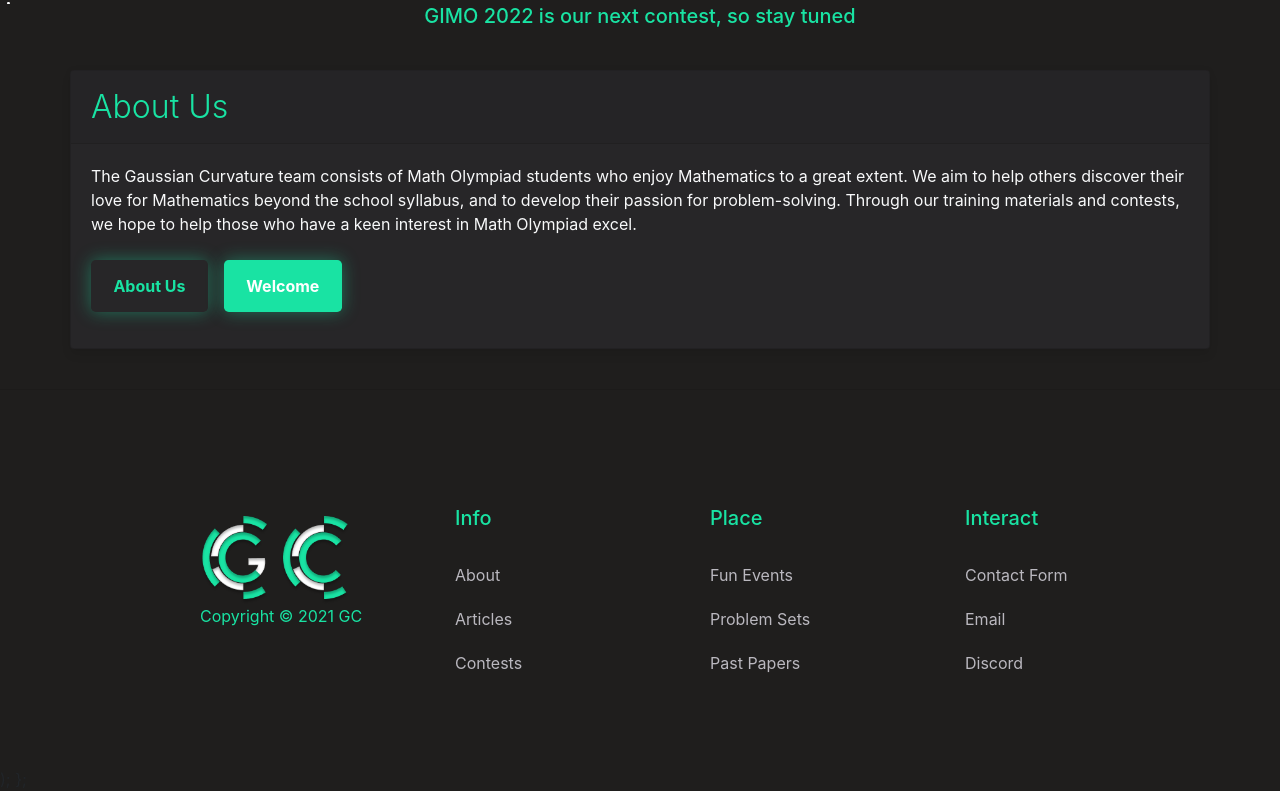
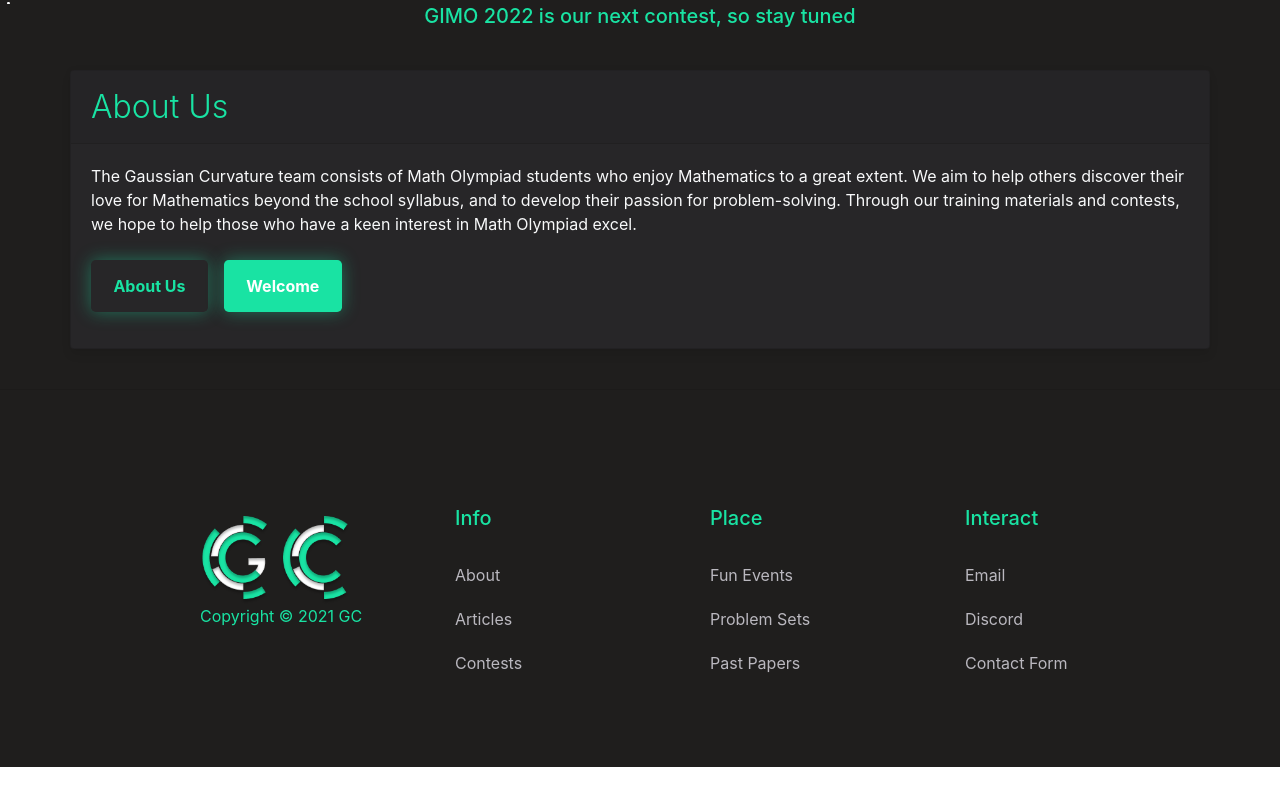
Before and after one commit to gaussiancurvolympiads/gaussiancurv, a React (Create React App) app: page / in a window 1280 px wide. Shown: the part 300-1091 px from the top of the page. After the commit the page ends 1067 px from the top, so only its background shows below. Built offline with nearby package versions, Linux system fonts and the light colour scheme.

Commit message:
Update Footer.jsx

```diff
--- a/src/components/Footer.jsx
+++ b/src/components/Footer.jsx
@@ -38,18 +38,16 @@ const Footer = ({ darkMode }) => {
           </Column>
           <Column>
             <Heading><h5>Interact</h5></Heading>
-            <FooterLink href="https://gcurvature.vercel.app/contact">Contact Form</FooterLink>
-            <FooterLink href="gaussiancurv180@gmail.com">Email</FooterLink>
-            <FooterLink href="https://discord.gg/yTKuF9GUtP">Discord</FooterLink>
+                 <FooterLink href="gaussiancurv180@gmail.com">Email</FooterLink>
+            <FooterLink href="https://discord.gg/vxmpsSSzuz">Discord</FooterLink>
+      <FooterLink href="https://gcurvature.vercel.app/contact">Contact Form</FooterLink>
           </Column>
 
         </Row>
 
       </Container>
 <br/><br/><br/>
-  );
-};
-        </div>
+    </div>
     )
 }
 
```
